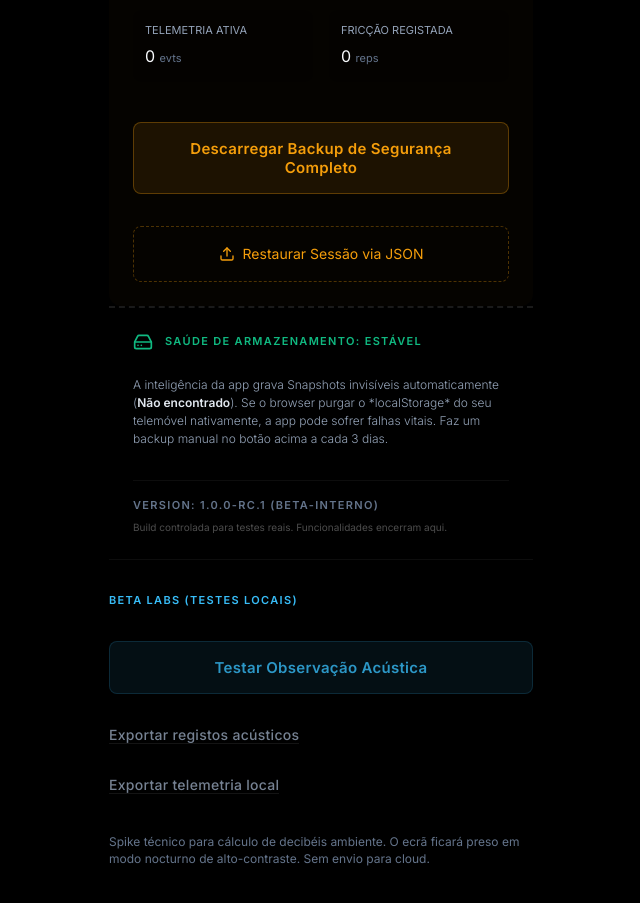
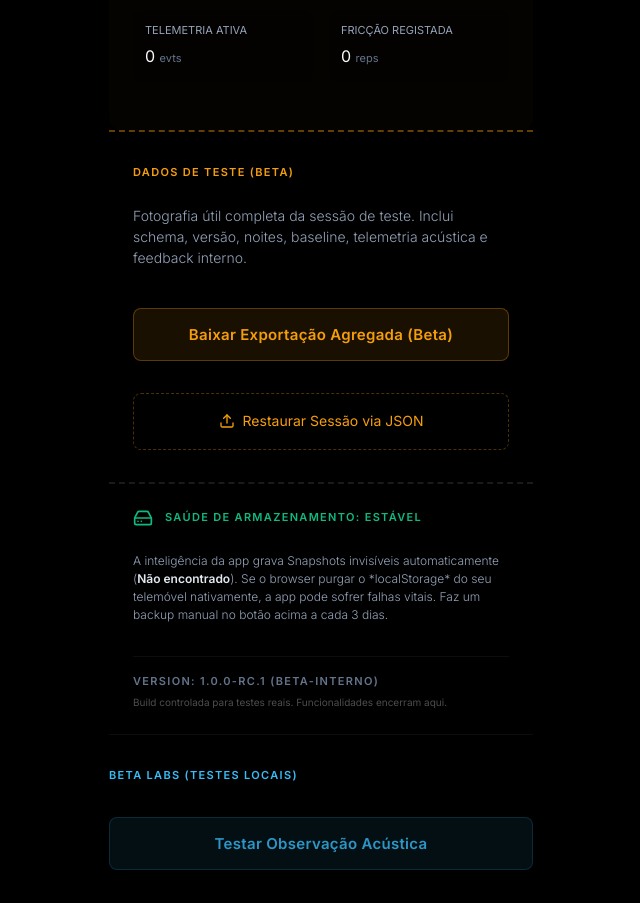
Before and after one commit to ablutecompany/deepsleep, a React (Vite) app: page /settings in a window 1280 px wide. Shown: the part 1980-2883 px from the top of the page, without its empty margins (319-959 px from the left). Built offline with nearby package versions, Linux system fonts and the light colour scheme.

Commit message:
fix(ui): expose aggregate beta export button clearly

```diff
--- a/src/domain/DataGovernance/backupManager.ts
+++ b/src/domain/DataGovernance/backupManager.ts
@@ -16,6 +16,7 @@ export interface AppLocalSnapshot {
     sensingSessions: any[];
     telemetry: any[];
     betaFeedback: any[];
+    localState: any;
   };
 }
 
@@ -44,6 +45,10 @@ export function buildSnapshotPayload(): AppLocalSnapshot['payload'] {
   let learning = [];
   try { learning = JSON.parse(localStorage.getItem('deepsleep_learning_records') || '[]'); } catch(e) {}
 
+  let clockMode = localStorage.getItem('__beta_clock_mode');
+  let clockSimNow = localStorage.getItem('deepsleep_simulated_now');
+  let dataSource = localStorage.getItem('dataSourceType');
+
   return {
     manualLogs: getManualLogs(),
     profile,
@@ -52,6 +57,7 @@ export function buildSnapshotPayload(): AppLocalSnapshot['payload'] {
     sensingSessions: getSensingSessions(),
     telemetry: getTelemetryLogs(),
     betaFeedback: getBetaFeedbackRecords(),
+    localState: { clockMode, clockSimNow, dataSource }
   };
 }
 
--- a/src/pages/Control.tsx
+++ b/src/pages/Control.tsx
@@ -300,9 +300,16 @@ export function Control() {
                <div style={{ fontSize: '16px', color: getBetaFeedbackRecords().length > 0 ? '#10B981' : '#F8FAFC' }}>{getBetaFeedbackRecords().length} <span style={{fontSize: '11px', color: '#64748B'}}>reps</span></div>
              </div>
           </div>
+        </section>
+
+        <section className="editorial-module footer-module" style={{ borderTop: '2px dashed rgba(245, 158, 11, 0.4)', paddingTop: '32px', paddingBottom: '32px', paddingLeft: '24px', paddingRight: '24px', background: 'transparent' }}>
+          <span className="kicker" style={{ color: '#F59E0B', marginBottom: '8px' }}>Dados de Teste (Beta)</span>
+          <p style={{ fontSize: '14px', color: '#94A3B8', fontWeight: 300, lineHeight: 1.5, marginBottom: '24px' }}>
+            Fotografia útil completa da sessão de teste. Inclui schema, versão, noites, baseline, telemetria acústica e feedback interno.
+          </p>
 
           <button onClick={handleExportFullTestSession} className="primary-btn" style={{ width: '100%', justifyContent: 'center', background: 'rgba(245, 158, 11, 0.1)', color: '#F59E0B', border: '1px solid rgba(245, 158, 11, 0.3)', marginBottom: '16px' }}>
-            Descarregar Backup de Segurança Completo
+            Baixar Exportação Agregada (Beta)
           </button>
 
           <label style={{ display: 'flex', alignItems: 'center', justifyContent: 'center', gap: '8px', width: '100%', padding: '16px', background: 'transparent', border: '1px dashed rgba(245, 158, 11, 0.3)', color: '#F59E0B', borderRadius: '8px', cursor: 'pointer', fontSize: '14px' }}>
```
